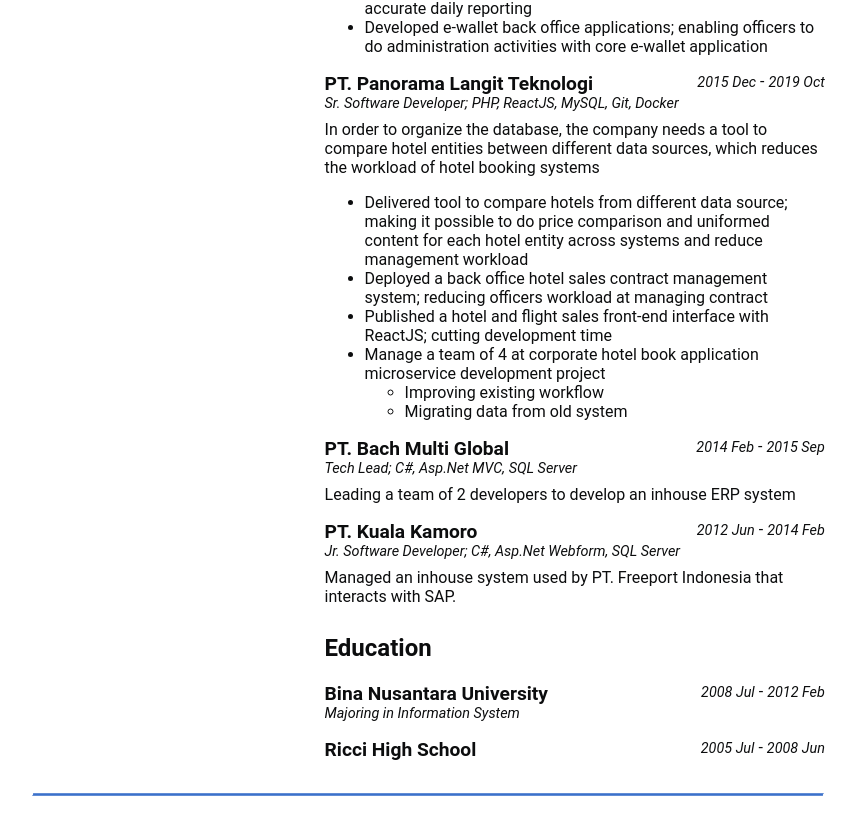
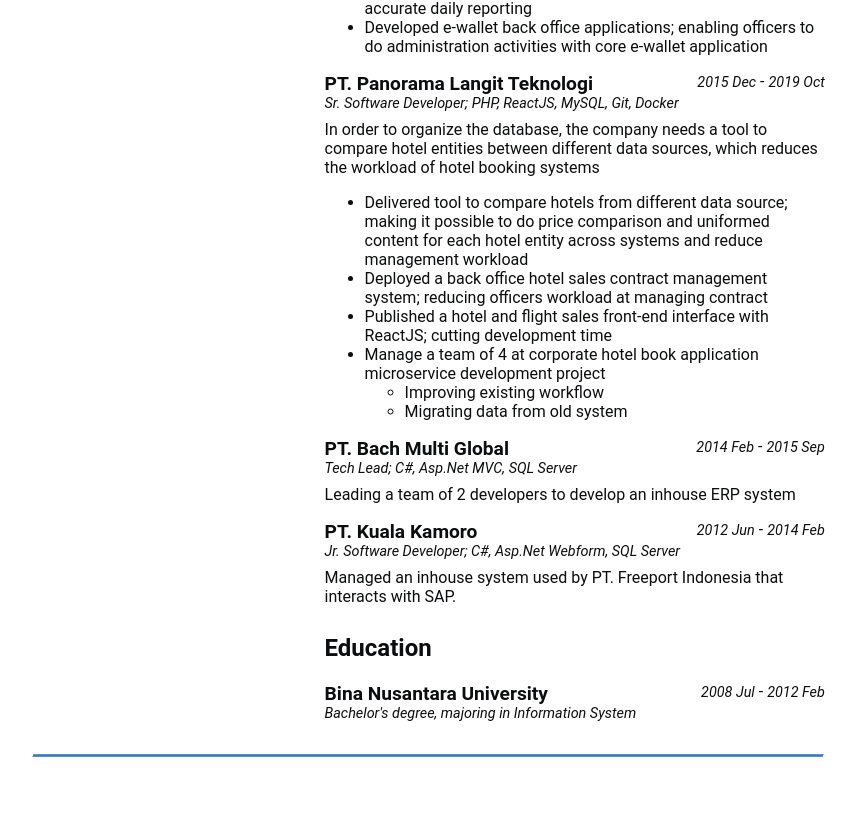
Before and after one commit to fendy3002/interview-tests, a React (Create React App) app in the folder homepage2/: page / in a window 1280 px wide. Shown: the part 1478-2291 px from the top of the page, without its empty margins (212-1068 px from the left). After the commit the page ends 2252 px from the top, so only its background shows below. Built offline with nearby package versions, Linux system fonts and the light colour scheme.

Commit message:
Update education

```diff
--- a/homepage2/src/components/Education.tsx
+++ b/homepage2/src/components/Education.tsx
@@ -60,13 +60,7 @@
           institute="Bina Nusantara University"
           periodFrom={new Date(2008, 6, 1)}
           periodTo={new Date(2012, 1, 1)}
-          skillSet="Majoring in Information System"
-        ></EducationLine>
-        <EducationLine
-          institute="Ricci High School"
-          periodFrom={new Date(2005, 6, 1)}
-          periodTo={new Date(2008, 5, 1)}
-          skillSet=""
+          skillSet="Bachelor's degree, majoring in Information System"
         ></EducationLine>
       </div>
     </>
```
